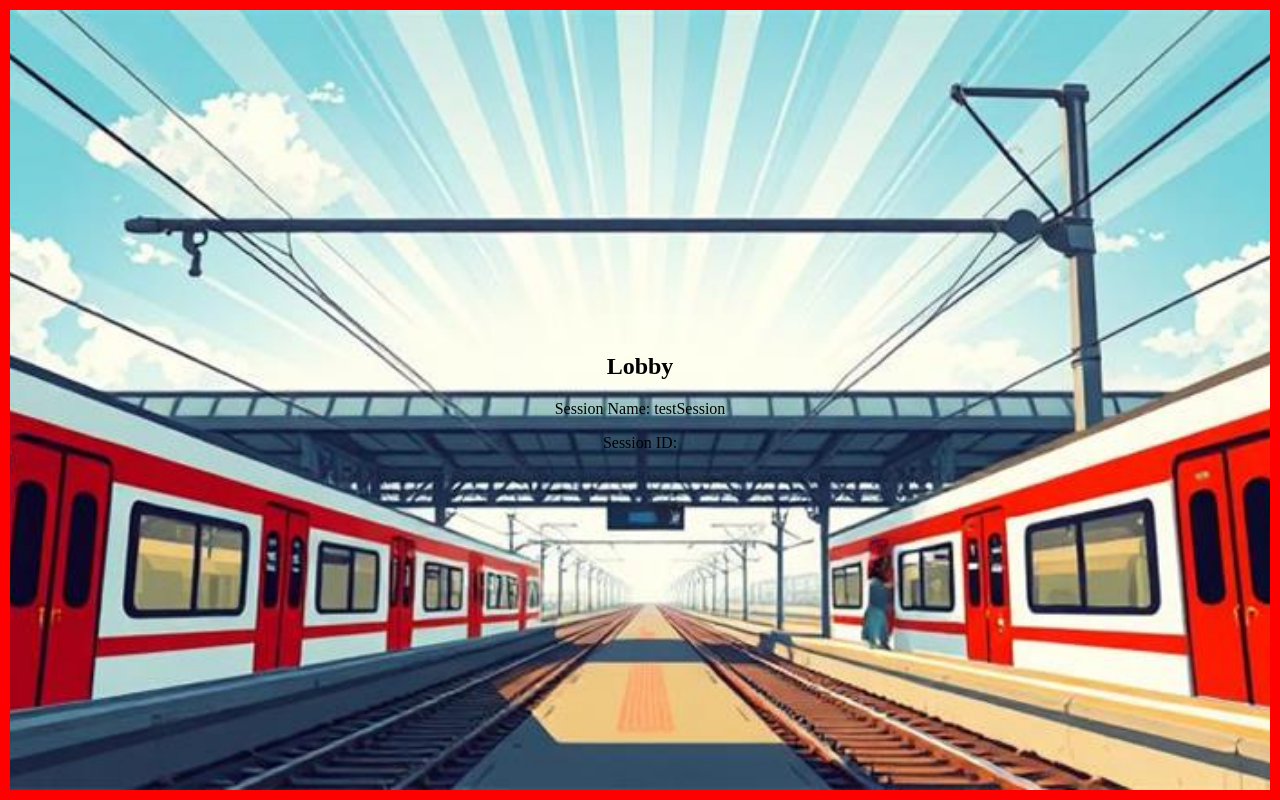
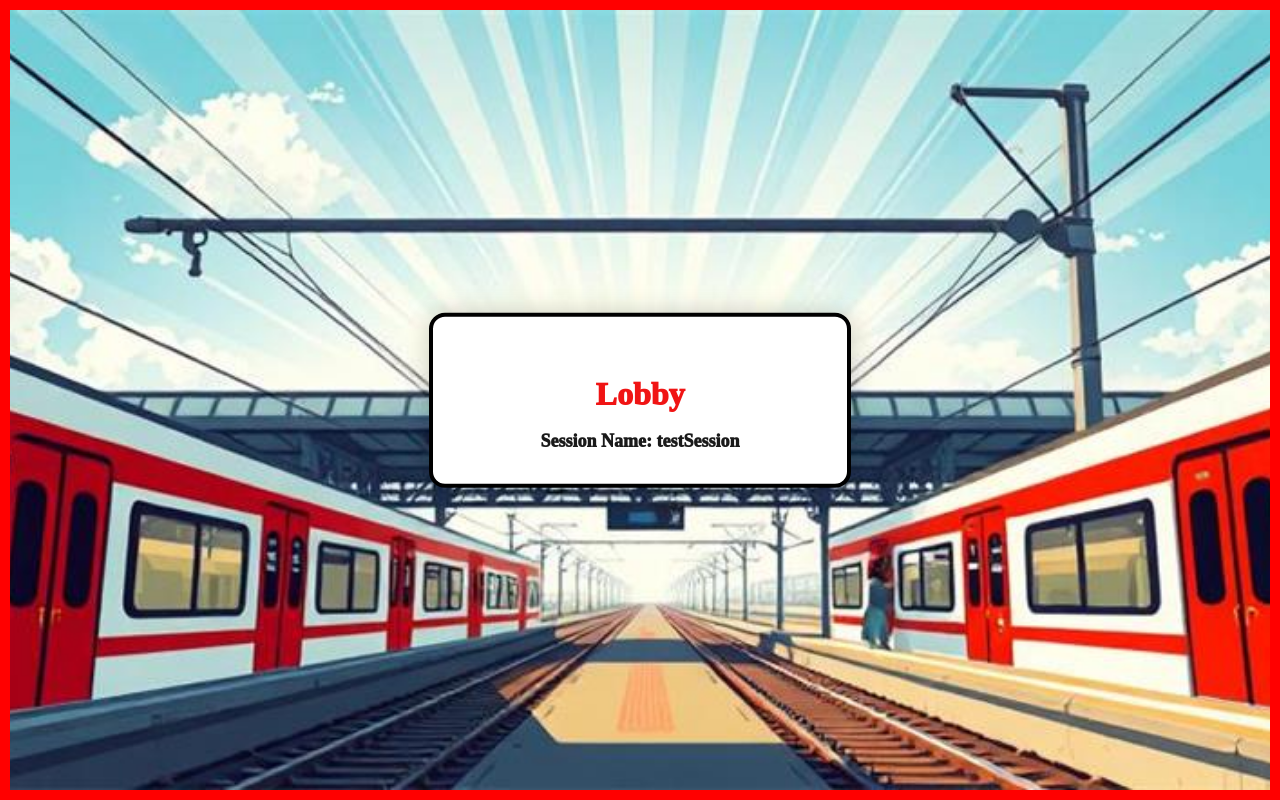
Before and after one commit to Red-Rails-Studios/RedRailsStudio_Frontend, an Angular app: page /lobby in a window 1280 px wide. Built offline with nearby package versions, Linux system fonts and the light colour scheme.

Commit message:
Lobby weitergemacht

```diff
--- a/src/app/pages/lobbypage/lobbypage.component.html
+++ b/src/app/pages/lobbypage/lobbypage.component.html
@@ -3,19 +3,18 @@
     class="main-menu-img"
 />
 
-<div class="menu-overlay">
-    <h2>Lobby</h2>
-    <p>Session Name: {{ sessionName }}</p>
-    <p>Session ID: {{ sessionId }}</p>
+<div class="menu-overlay lobby-box">
+    <h2 class="lobby-title">Lobby</h2>
+    <p class="lobby-text">Session Name: {{ sessionName }}</p>
 
-    <div *ngIf="store.session() && store.session().players?.length">
-        <h3>Players in Lobby ({{ store.session().players.length }}/4):</h3>
+    <div *ngIf="store.session()?.players?.length">
+        <h3 class="lobby-text">Players in Lobby ({{ store.session()?.players?.length || 0 }}/4):</h3>
         <ul>
-            <li *ngFor="let player of store.session().players | slice:0:4">
+            <li class="lobby-text" *ngFor="let player of (store.session()?.players || []) | slice:0:4">
                 {{ player.name }}
             </li>
         </ul>
-        <div *ngIf="store.session().players.length > 4" style="color: red;">
+        <div *ngIf="(store.session()?.players?.length || 0) > 4" style="color: red;">
             Only the first 4 players are shown.
         </div>
         <!-- Only show to creator -->
--- a/src/app/pages/lobbypage/lobbypage.component.scss
+++ b/src/app/pages/lobbypage/lobbypage.component.scss
@@ -58,3 +58,32 @@
   transform: translate(-50%, -50%);
   text-align: center;
 }
+
+.lobby-box {
+  background: #fff;
+  border: 4px solid #000;
+  border-radius: 16px;
+  box-shadow: 0 0 24px 0 rgba(0,0,0,0.2);
+  padding: 32px 32px 24px 32px;
+  min-width: 350px;
+  max-width: 90vw;
+  margin: 0 auto;
+  display: inline-block;
+}
+
+.lobby-title {
+  font-family: Bahnschrift;
+  font-size: 2rem;
+  font-weight: 1000;
+  color: #f01414;
+  margin-bottom: 16px;
+}
+
+.lobby-text {
+  font-family: Bahnschrift;
+  font-size: large;
+  font-weight: 1000;
+  color: #1a1a1a;
+  text-align: center;
+  margin-bottom: 8px;
+}
--- a/src/app/pages/lobbypage/lobbypage.component.ts
+++ b/src/app/pages/lobbypage/lobbypage.component.ts
@@ -20,7 +20,7 @@ export class LobbypageComponent {
   inputNameJoin = '';
   joinSession = '';
 
-  constructor(private router: Router, private store: Store) {}
+  constructor(private router: Router, public store: Store) {}
 
   onStartSession() {
     this.store.startSession(this.sessionName);
@@ -43,6 +43,6 @@ export class LobbypageComponent {
     const session = this.store.session();
     const currentPlayer = localStorage.getItem('playerName');
     // If the first player in the session is the creator
-    return session && session.players && session.players.length > 0 && session.players[0].name === currentPlayer;
+    return !!(session && session.players && session.players.length > 0 && session.players[0].name === currentPlayer);
   }
 }
```
